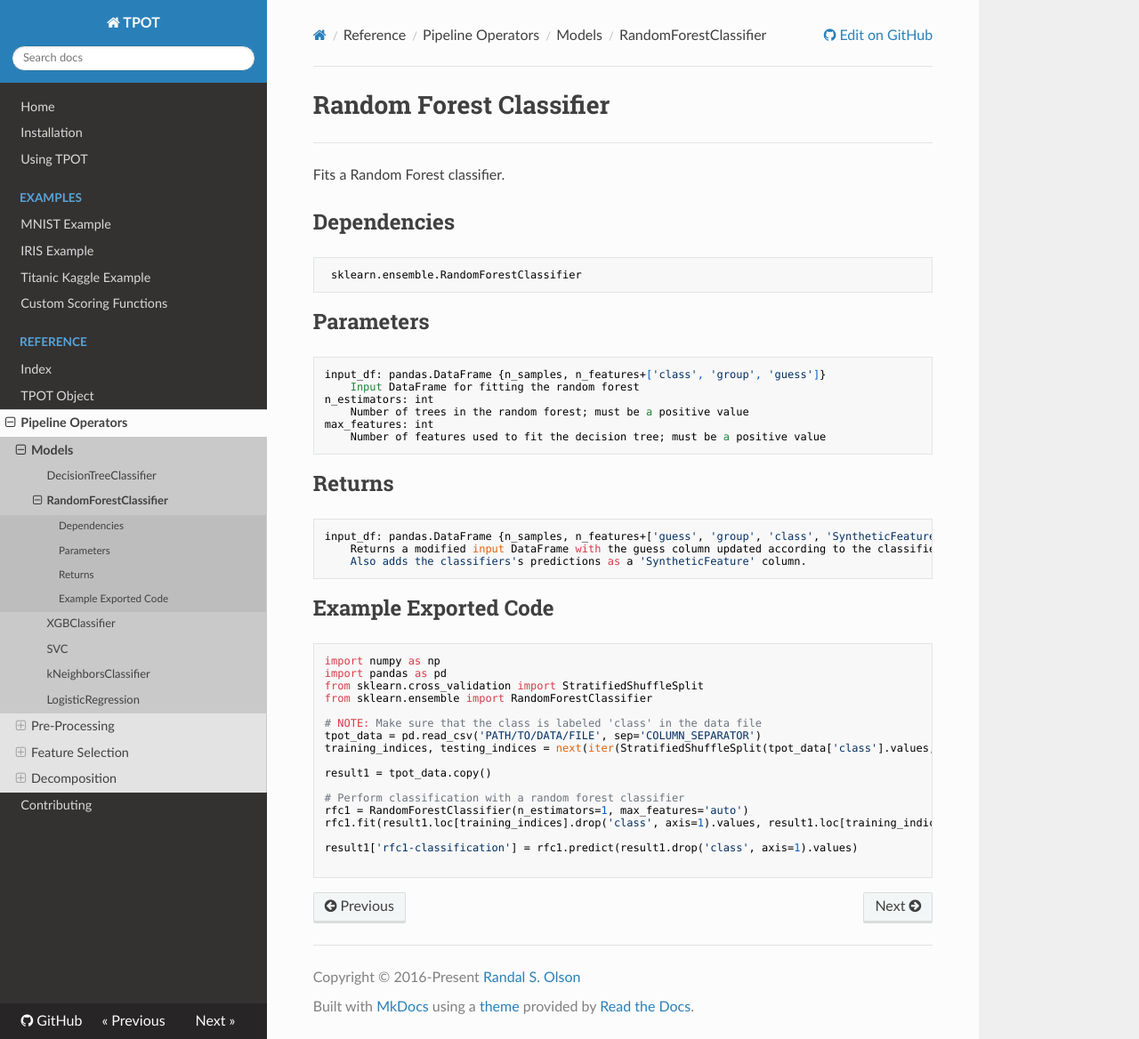
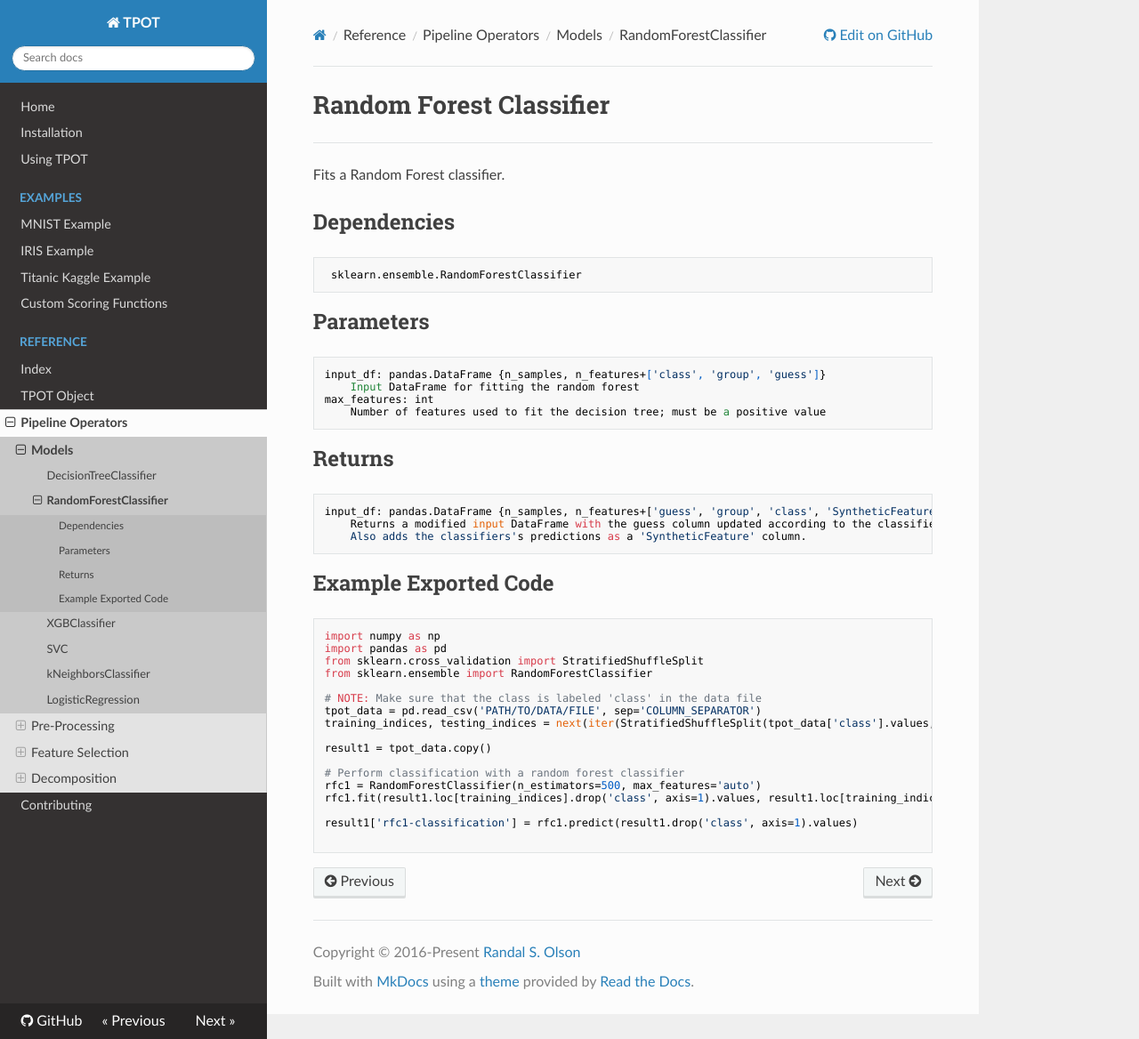
Before and after one commit to EpistasisLab/tpot, an MkDocs documentation site: the page built from docs/sources/documentation/pipeline_operators/models/classifiers/ensemble/RandomForestClassifier.md, in a window 1280 px wide and 1168 px high. Shown: the whole window at 89% size. Built offline with MkDocs 1.6.1, drawn with Linux system fonts in a browser that asks for light colours; nearby versions of some CDN libraries; old or Windows-style settings are respelled for this version of MkDocs.

Commit message:
Rework docs for RF

```diff
--- a/docs/sources/documentation/pipeline_operators/models/classifiers/ensemble/RandomForestClassifier.md
+++ b/docs/sources/documentation/pipeline_operators/models/classifiers/ensemble/RandomForestClassifier.md
@@ -11,8 +11,6 @@ Parameters
 ----------
     input_df: pandas.DataFrame {n_samples, n_features+['class', 'group', 'guess']}
         Input DataFrame for fitting the random forest
-    n_estimators: int
-        Number of trees in the random forest; must be a positive value
     max_features: int
         Number of features used to fit the decision tree; must be a positive value
 
@@ -39,7 +37,7 @@ training_indices, testing_indices = next(iter(StratifiedShuffleSplit(tpot_data['
 result1 = tpot_data.copy()
 
 # Perform classification with a random forest classifier
-rfc1 = RandomForestClassifier(n_estimators=1, max_features='auto')
+rfc1 = RandomForestClassifier(n_estimators=500, max_features='auto')
 rfc1.fit(result1.loc[training_indices].drop('class', axis=1).values, result1.loc[training_indices, 'class'].values)
 
 result1['rfc1-classification'] = rfc1.predict(result1.drop('class', axis=1).values)
```
